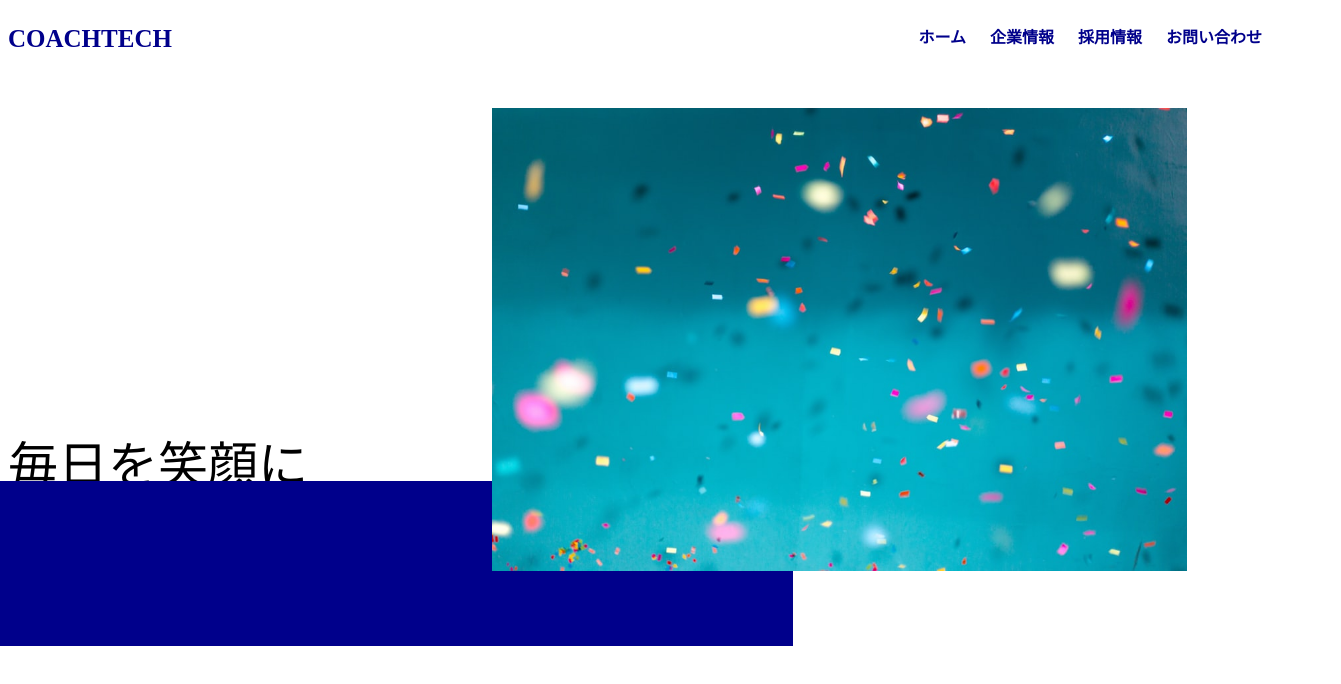
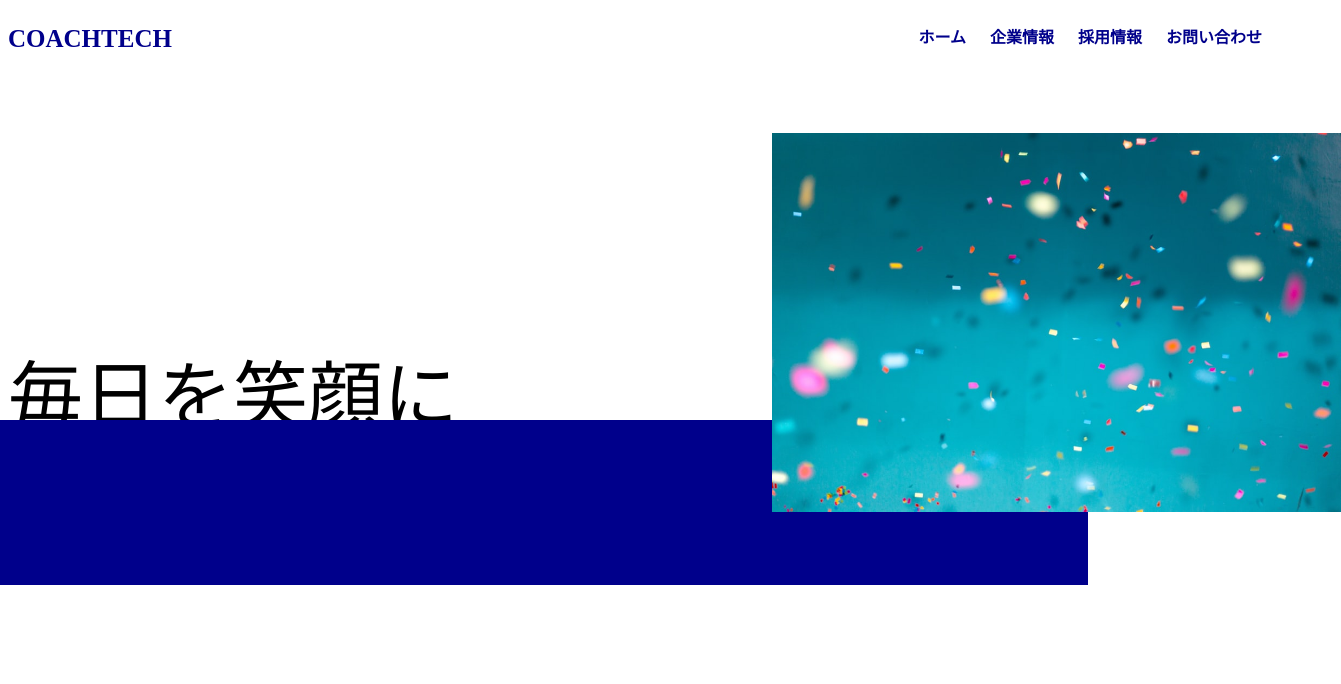
Before and after one commit to Ambers2s2/20231216_morita_css, a plain HTML site: page index.html in a window 1280 px wide. Shown: the whole page, 1341 px wide, since content can reach past the window. Drawn offline with Linux system fonts and the light colour scheme.

Commit message:
任意のメッセージ

```diff
--- a/css/style.css
+++ b/css/style.css
@@ -1,8 +1,3 @@
-.body {
-    max-width: 1500px
-/*画面の最大幅を指定*/
-}
-
 .ht {
     color: darkblue;
     font-size: 25px;
@@ -25,27 +20,27 @@ li {
 }
 .mt {
     text-align: left;
-    font-size: 50px;
-    margin-top: -50px;
+    font-size: 75px;
+    margin-top: -55px;
     font-weight: lighter;
 }
 
 .mk {
     position: relative;
-    width: 55%;
-    height: 80%;
+    width: 45%;
+    height: -100%;
     /* height: 100%；でもどうように動作します*/
-    top: 100px;
-    left: 320px;
+    top: 125px;
+    left: 600px;
     z-index: 30;
 }
 
 .blue-box {
     position: relative;
-    width: 815px;
+    width: 1110px;
     height: 165px;
     background-color: darkblue;
-    top: -50px;
+    top: -75px;
     left: -30px;
     margin-right: auto;
 }
```
